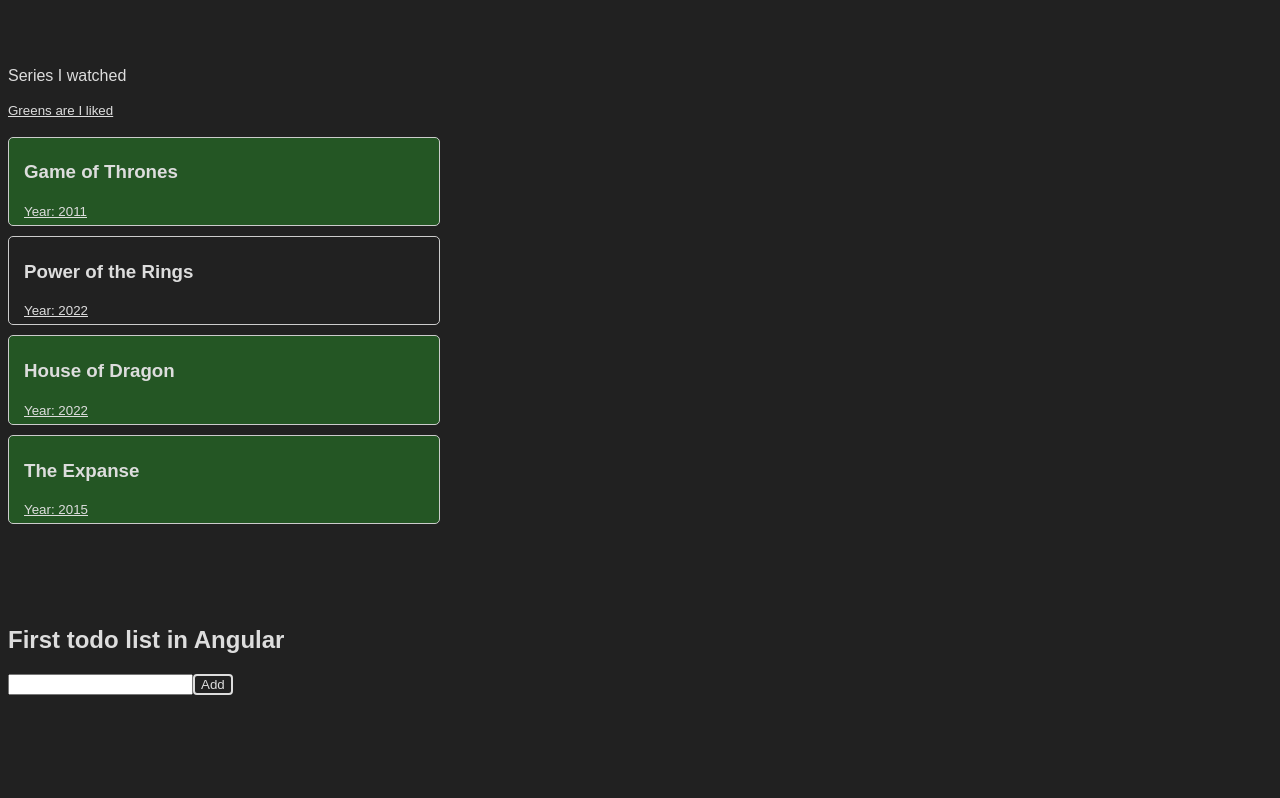
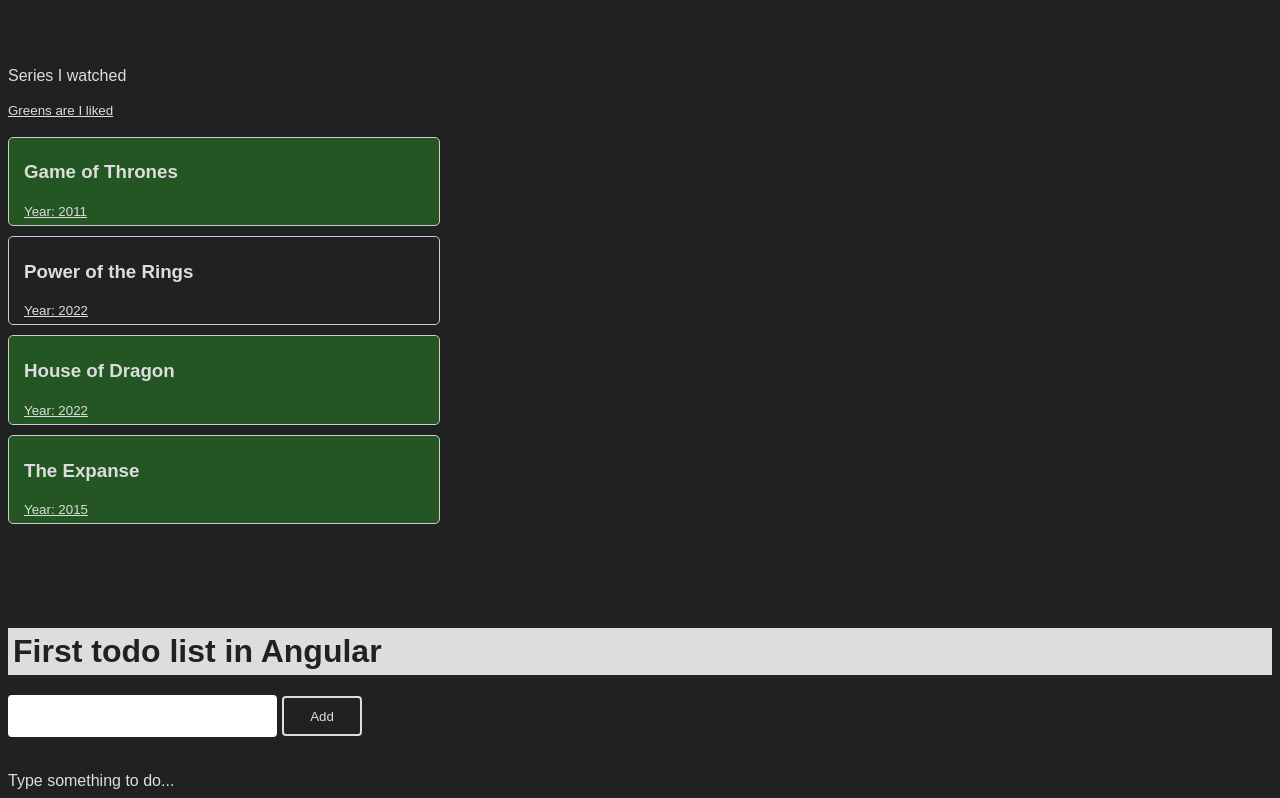
Before and after one commit to emrebican/angular-concepts, an Angular app: page / in a window 1280 px wide. Shown: the part 3086-3884 px from the top of the page. Before the commit the page ends 3789 px from the top, so only its background shows below. Built offline with nearby package versions, Linux system fonts and the light colour scheme.

Commit message:
todo input will be empty after adding todoItem | todoList component is seperated

```diff
--- a/src/app/app.component.html
+++ b/src/app/app.component.html
@@ -104,3 +104,6 @@
 
 <!-- Class Binding -->
 <app-class-binding></app-class-binding>
+
+<!-- TodoList -->
+<app-todo-list></app-todo-list>
--- a/src/app/app.module.ts
+++ b/src/app/app.module.ts
@@ -7,9 +7,10 @@
 import { CounterComponent } from './counter/counter.component';
 import { ForLoopComponentComponent } from './for-loop-component/for-loop-component.component';
 import { ClassBindingComponent } from './class-binding/class-binding.component';
+import { TodoListComponent } from './todo-list/todo-list.component';
 
 @NgModule({
-  declarations: [AppComponent, CounterComponent, ForLoopComponentComponent, ClassBindingComponent],
+  declarations: [AppComponent, CounterComponent, ForLoopComponentComponent, ClassBindingComponent, TodoListComponent],
   imports: [BrowserModule, AppRoutingModule, FormsModule],
   providers: [],
   bootstrap: [AppComponent]
--- a/src/app/class-binding/class-binding.component.html
+++ b/src/app/class-binding/class-binding.component.html
@@ -44,23 +44,3 @@
 <br>
 <br>
 <br>
-
-<h2>First todo list in Angular</h2>
-
-<input type="text" #itemRef>
-<button (click)="handleAdd(itemRef.value)">Add</button>
-
-<ul *ngFor="let listItem of todoList, let idx = index">
-    <li (keydown)="idx">
-        <span>{{listItem.title}}</span>
-        <br>
-        <small>
-            <div *ngIf="listItem.isComplete; then completed else notCompleted"></div>
-            <ng-template #completed>Completed</ng-template>
-            <ng-template #notCompleted>Not Completed</ng-template>
-        </small>
-        <br>
-        <button (click)="handleComplete(idx)">Complete</button>
-        <button (click)="handleDelete(idx)">Delete</button>
-    </li>
-</ul>
--- a/src/app/class-binding/class-binding.component.ts
+++ b/src/app/class-binding/class-binding.component.ts
@@ -10,11 +10,6 @@
   title: string;
   year: number;
   like: boolean;
-}
-
-interface ITodoList {
-  title: string;
-  isComplete: boolean;
 }
 
 @Component({
@@ -75,34 +70,4 @@
       like: true
     }
   ];
-
-  todoList: ITodoList[] = [];
-
-  /* ADD */
-  handleAdd(value: string) {
-    let item: ITodoList = { title: value, isComplete: false };
-    this.todoList.push(item);
-  }
-
-  /* DELETE */
-  handleDelete(idx: number) {
-    /* this.todoList.splice(idx, 1);
-    console.log(this.todoList); */
-
-    let newList = this.todoList.filter((item: any, index) => index !== idx);
-    this.todoList = newList;
-  }
-
-  /* EDIT */
-  handleComplete(idx: number) {
-    /* this.todoList[idx] = {
-      ...this.todoList[idx],
-      isComplete: !this.todoList[idx].isComplete
-    }; */
-
-    let newList = this.todoList.map((item, index) =>
-      index === idx ? { ...item, isComplete: !item.isComplete } : item
-    );
-    this.todoList = newList;
-  }
 }
--- /dev/null
+++ b/src/app/todo-list/todo-list.component.css
@@ -0,0 +1,40 @@
+.wrapper {
+  display: flex;
+  justify-content: start;
+  align-items: center;
+  height: 40px;
+  gap: 5px;
+}
+
+input {
+  height: 100%;
+  border: none;
+  border-radius: 4px;
+  font-size: 20px;
+}
+
+.add_btn {
+  height: 100%;
+  width: 80px;
+}
+
+ul li {
+  list-style-type: decimal;
+  border: 1px solid #ccc;
+  width: 20%;
+  padding: 5px 10px;
+  display: flex;
+  flex-direction: column;
+  gap: 5px;
+  position: relative;
+}
+
+ul li span {
+  position: absolute;
+  top: 10px;
+  right: 10px;
+}
+
+.completed {
+  background: rgba(38, 129, 38, 0.553);
+}
--- /dev/null
+++ b/src/app/todo-list/todo-list.component.html
@@ -0,0 +1,31 @@
+<h1>First todo list in Angular</h1>
+<div class="wrapper">
+    <input type="text" [(ngModel)]="todoItem">
+    <button (click)="handleAdd()" class="add_btn">Add</button>
+</div>
+<br>
+<br>
+<ng-container *ngIf="todoList.length; then showList else noList">
+</ng-container>
+<ng-template #noList>
+    <span>Type something to do...</span>
+</ng-template>
+<ng-template #showList>
+    <ul *ngFor="let listItem of todoList, let idx = index">
+        <li [ngClass]="{'completed':listItem.isComplete}">
+            <span>{{idx}}</span>
+            <p>{{listItem.title}}</p>
+            <br>
+            <small>
+                <div *ngIf="listItem.isComplete; then completed else notCompleted"></div>
+                <ng-template #completed>Completed</ng-template>
+                <ng-template #notCompleted>Not Completed</ng-template>
+            </small>
+            <br>
+            <div>
+                <button (click)="handleComplete(idx)">Complete</button>
+                <button (click)="handleDelete(idx)">Delete</button>
+            </div>
+        </li>
+    </ul>
+</ng-template>
--- /dev/null
+++ b/src/app/todo-list/todo-list.component.ts
@@ -0,0 +1,45 @@
+import { Component } from '@angular/core';
+
+interface ITodoList {
+  title: string;
+  isComplete: boolean;
+}
+
+@Component({
+  selector: 'app-todo-list',
+  templateUrl: './todo-list.component.html',
+  styleUrls: ['./todo-list.component.css', '../app.component.css']
+})
+export class TodoListComponent {
+  todoItem: string = '';
+  todoList: ITodoList[] = [];
+
+  /* ADD */
+  handleAdd() {
+    let item: ITodoList = { title: this.todoItem, isComplete: false };
+    this.todoList.push(item);
+    this.todoItem = '';
+  }
+
+  /* DELETE */
+  handleDelete(idx: number) {
+    /* this.todoList.splice(idx, 1);
+    console.log(this.todoList); */
+
+    let newList = this.todoList.filter((item: any, index) => index !== idx);
+    this.todoList = newList;
+  }
+
+  /* EDIT */
+  handleComplete(idx: number) {
+    /* this.todoList[idx] = {
+      ...this.todoList[idx],
+      isComplete: !this.todoList[idx].isComplete
+    }; */
+
+    let newList = this.todoList.map((item, index) =>
+      index === idx ? { ...item, isComplete: !item.isComplete } : item
+    );
+    this.todoList = newList;
+  }
+}
```
Also changed, not shown: 1 other file (tests, documents, lock files or other folders).
